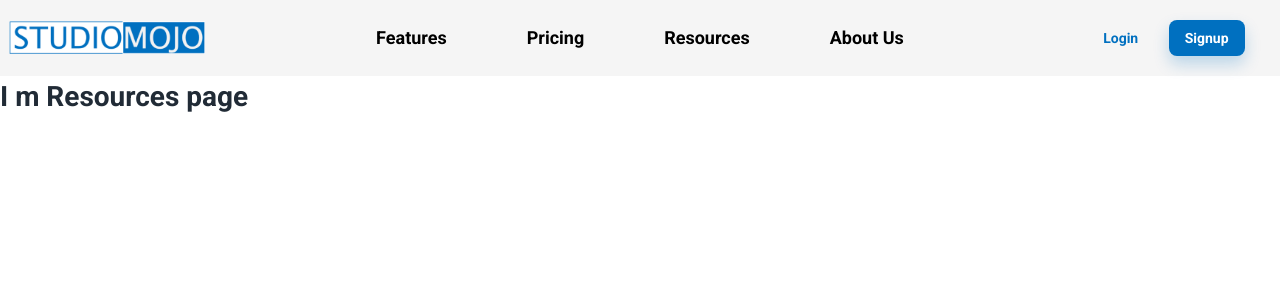
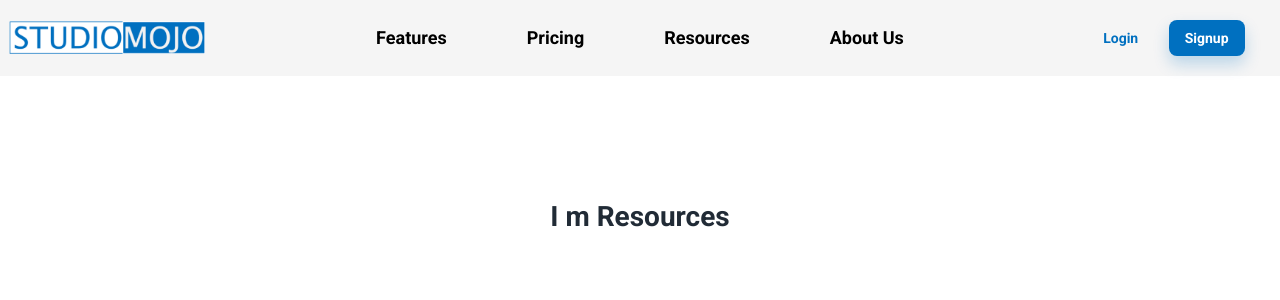
Before and after one commit to RAKITHA-AMADITHYA/Studio-Mojo, a React (Vite) app: page /resources in a window 1280 px wide. Shown: the top 300 px of the page. Built offline with nearby package versions, Linux system fonts and the light colour scheme.

Commit message:
updated resours page

```diff
--- a/src/pages/Resources.jsx
+++ b/src/pages/Resources.jsx
@@ -1,9 +1,12 @@
 import React from 'react'
+import { Box, Grid } from '@mui/material'
 
 const Resources = () => {
   return (
-    <div>
-      <h1 color='#0070C0'>I m Resources page</h1>
+    <div style={{display:'flex', justifyContent:'center' , alignItems:'center'}}>
+      <Grid >
+        <Box mt={15} sx={{borderRadius:4, bgcolor:'white'}}> <h1>I m Resources</h1></Box>
+        </Grid>
     </div>
   )
 }
```
